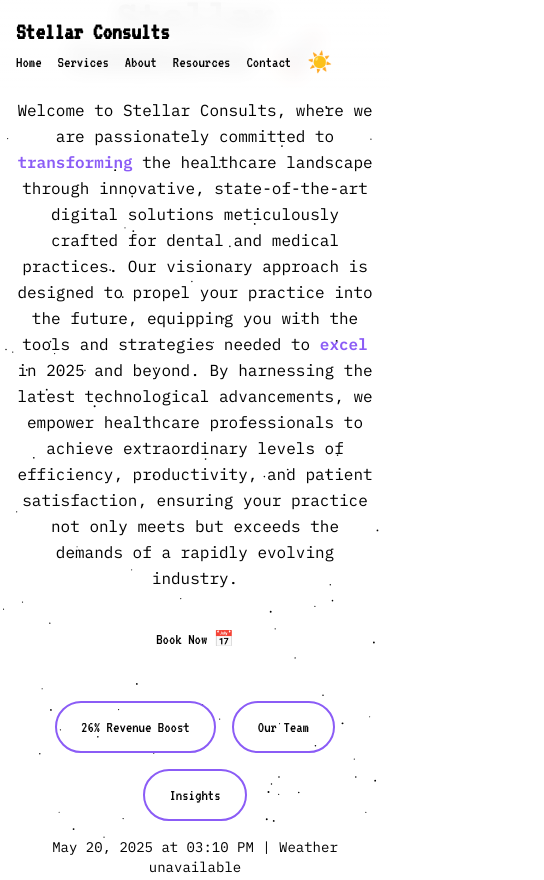
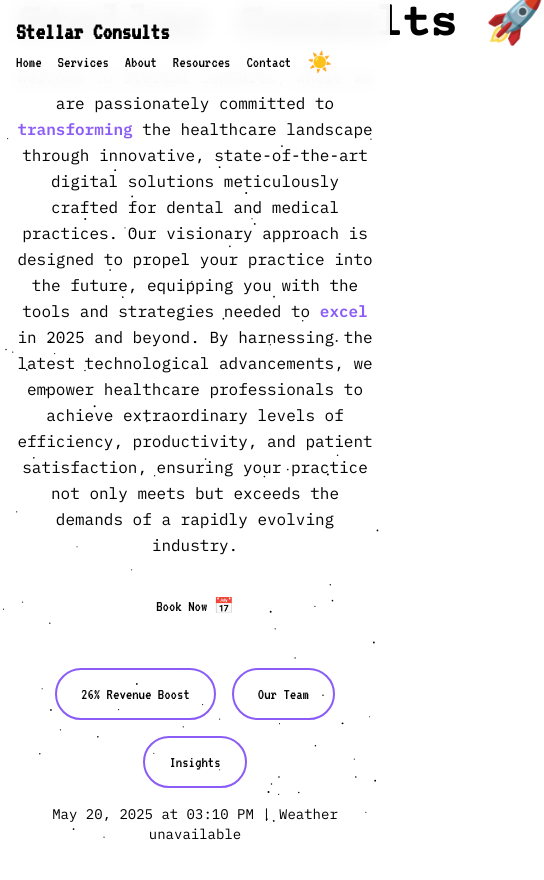
Before and after one commit to hassd973/Stellar-Consults, a website: page index.html in a window 390 px wide. Shown: the top 880 px of the page, 544 px wide, since content can reach past the window. Drawn offline with nearby package versions, Linux system fonts and the light colour scheme; some packages are replaced by stand-ins of ours; no server answers; a script that the page names is missing.

Commit message:
Update styles.css

```diff
--- a/css/styles.css
+++ b/css/styles.css
@@ -30,10 +30,6 @@ nav a, .btn, .text-bubble, .form-input, footer p {
 }
 
 /* Typewriter Font Classes */
-.typing-text {
-  font-family: 'Courier Prime', 'Source Code Pro', monospace;
-}
-
 .typing-text.font-0 {
   font-family: 'Courier Prime', 'Source Code Pro', monospace;
 }
@@ -267,8 +263,8 @@ body.dark #subscribe .spline-overlay {
 
 /* Home Section */
 #home spline-viewer {
-  /* Removed transform: scale(1.3); to revert to normal size */
-  transform: none;
+  transform: scale(1.3);
+  transform-origin: center;
 }
 
 /* Subscribe Section */
@@ -296,18 +292,11 @@ body.dark #subscribe {
 .typing-text {
   display: inline-block;
   overflow: visible;
-  white-space: normal;
+  white-space: nowrap;
   border-right: 3px solid #000000;
   animation: blink-cursor 0.5s step-end infinite;
-  min-width: unset;
-  max-width: 100%;
-  overflow-wrap: break-word;
+  min-width: 1ch;
   transition: font-family 0.5s ease;
-}
-
-.typing-text.static {
-  border-right: none;
-  animation: none;
 }
 
 body.dark .typing-text {
@@ -315,17 +304,10 @@ body.dark .typing-text {
 }
 
 #home h1 .typing-text {
-  font-size: 3rem; /* Default for desktop */
-}
-
-@media (max-width: 640px) {
-  #home h1 .typing-text {
-    font-size: 2.5rem; /* Adjusted for mobile */
-  }
-  .container {
-    max-width: 100%;
-    padding: 0 1rem;
-  }
+  min-width: 20ch;
+  max-width: 100%;
+  overflow: visible;
+  white-space: nowrap;
 }
 
 @keyframes blink-cursor {
@@ -376,4 +358,7 @@ body.dark .typing-text {
     margin-top: 2.5rem;
     margin-bottom: 2.5rem;
   }
+  #home h1 .typing-text {
+    min-width: 15ch;
+  }
 }
```
